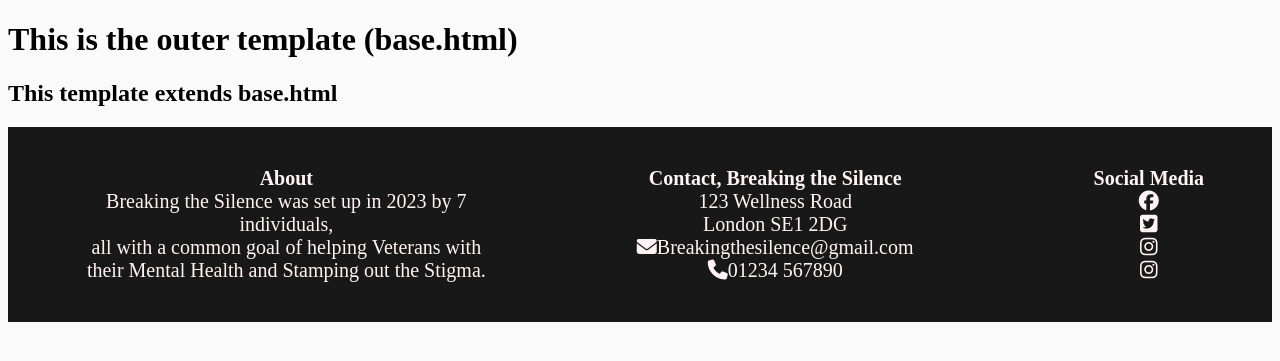
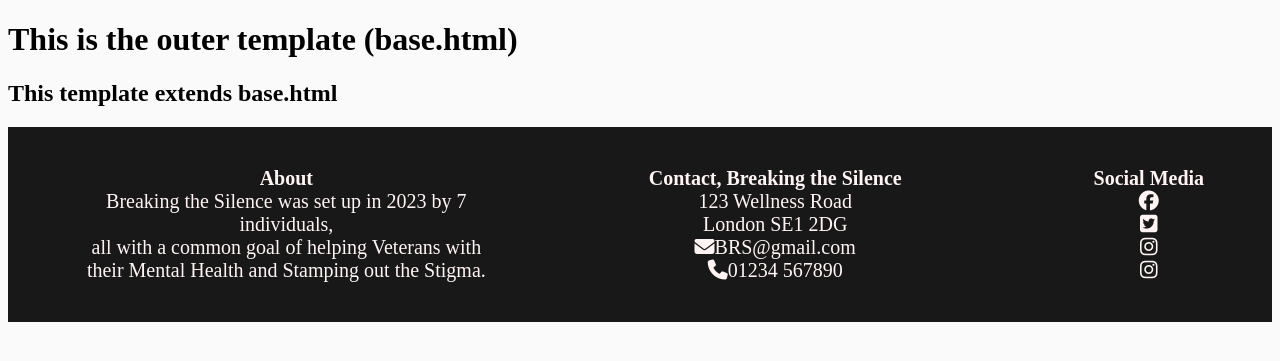
Before and after one commit to Edb83/breaking-the-silence, a Django app: page / in a window 1280 px wide. Shown: the part 64-425 px from the top of the page. Run offline with Django 4.2, Linux system fonts and the light colour scheme; some libraries are stand-ins or nearby versions.

Commit message:
Added update to menu

```diff
--- a/static/css/base.css
+++ b/static/css/base.css
@@ -33,7 +33,7 @@ footer {
     display: flex;
     flex-direction: row;
     justify-content: space-evenly;
-    margin:auto
+
 }
 
 footer ul {
--- a/templates/base.html
+++ b/templates/base.html
@@ -33,7 +33,7 @@
             <br> Breaking the Silence was set up in 2023 by 7 individuals, <br> all with a common goal of helping Veterans with their Mental Health and Stamping out the Stigma.
         </p>
         <p><strong>Contact, Breaking the Silence</strong><br>123 Wellness Road<br>London SE1 2DG<br><i
-                class="fas fa-envelope"></i>Breakingthesilence@gmail.com <br><i class="fas fa-phone"></i>01234 567890
+                class="fas fa-envelope"></i>BRS@gmail.com <br><i class="fas fa-phone"></i>01234 567890
         </p>
         <ul>
             <li>
```
